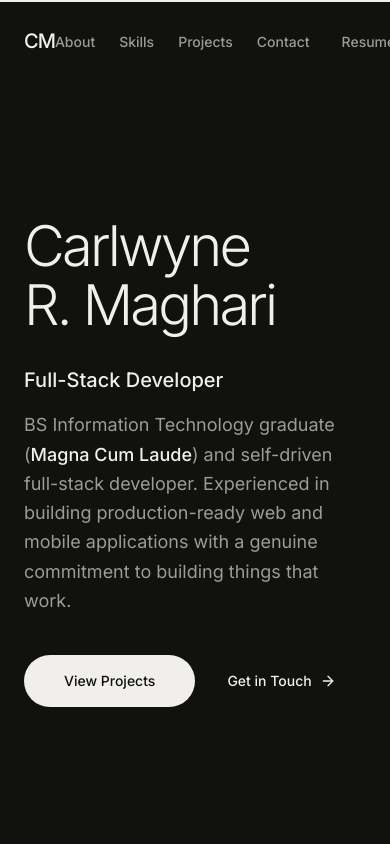
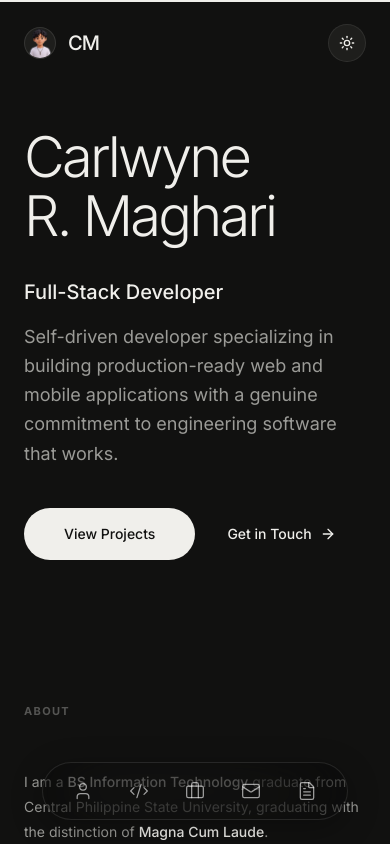
Before and after one commit to Carlwyne-Dev/carlwyne-dev, a Next.js app: page / in a window 390 px wide. Shown: the top 844 px of the page. Built offline with nearby package versions, Linux system fonts and the light colour scheme.

Commit message:
Add files via upload

```diff
--- a/app/globals.css
+++ b/app/globals.css
@@ -47,6 +47,16 @@ a, button, [role="button"] {
     scroll-behavior: smooth;
   }
 
+  body, section, article, div, p, span, h1, h2, h3, a, button, svg {
+    transition-property: background-color, color, border-color, stroke, fill;
+    transition-duration: 200ms;
+    transition-timing-function: ease-in-out;
+  }
+
+  #custom-cursor, #custom-cursor * {
+    transition: none !important;
+  }
+
   * {
     border-color: var(--border);
   }
--- a/components/About.tsx
+++ b/components/About.tsx
@@ -11,13 +11,13 @@ const stats = [
 
 export default function About() {
   return (
-    <section id="about" className="py-32 flex justify-center" suppressHydrationWarning>
+    <section id="about" className="py-16 md:py-32 flex justify-center" suppressHydrationWarning>
       <div className="w-full max-w-[860px] px-6" suppressHydrationWarning>
         <header className="mb-12">
           <span className="text-[11px] uppercase tracking-[0.12em] text-text-muted font-bold">About</span>
         </header>
 
-        <div className="grid md:grid-cols-2 gap-20">
+        <div className="grid md:grid-cols-2 gap-10 md:gap-20">
           <div className="space-y-6 text-text-secondary leading-[1.8] text-sm">
             <p>
               I am a <span className="text-text-primary font-medium">BS Information Technology</span> graduate from Central Philippine State University, graduating with the distinction of <span className="text-text-primary font-medium">Magna Cum Laude</span>.
--- a/components/AvatarMood.tsx
+++ b/components/AvatarMood.tsx
@@ -30,6 +30,8 @@ export default function AvatarMood() {
       transition={{ duration: 0.6, ease: [0.4, 0, 0.2, 1], delay: 0.4 }}
       onMouseEnter={handleMouseEnter}
       onMouseLeave={handleMouseLeave}
+      onTouchStart={handleMouseEnter}
+      onTouchEnd={handleMouseLeave}
       className="relative w-64 h-64 rounded-full overflow-hidden bg-background border-2 border-black dark:border-white/20 flex-shrink-0 cursor-none select-none"
     >
       <AnimatePresence mode="wait">
--- a/components/Contact.tsx
+++ b/components/Contact.tsx
@@ -47,7 +47,7 @@ export default function Contact() {
   };
 
   return (
-    <section id="contact" className="py-32 flex justify-center bg-background" suppressHydrationWarning>
+    <section id="contact" className="py-16 md:py-32 flex justify-center bg-background" suppressHydrationWarning>
       <div className="w-full max-w-[860px] px-6" suppressHydrationWarning>
         <header className="mb-20">
           <span className="text-[11px] uppercase tracking-[0.12em] text-text-muted font-bold mb-6 block">Contact</span>
--- a/components/Hero.tsx
+++ b/components/Hero.tsx
@@ -2,7 +2,6 @@
 
 import { motion } from "framer-motion";
 import { ArrowRight } from "lucide-react";
-import AvatarMood from "@/components/AvatarMood";
 
 const container = {
   hidden: { opacity: 0 },
@@ -23,12 +22,12 @@ const item = {
 
 export default function Hero() {
   return (
-    <section className="min-h-screen flex items-center justify-center pt-20" suppressHydrationWarning>
+    <section className="min-h-[75vh] md:min-h-screen flex items-start md:items-center justify-center pt-32 pb-12 md:py-0" suppressHydrationWarning>
       <motion.div
         variants={container}
         initial="hidden"
         animate="show"
-        className="w-full max-w-[860px] px-6 flex items-start justify-between gap-12"
+        className="w-full max-w-[860px] px-6 flex flex-col md:flex-row items-start justify-between gap-12"
         suppressHydrationWarning
       >
         {/* Left — Text */}
@@ -43,7 +42,7 @@ export default function Hero() {
           <motion.div variants={item} className="mb-10">
             <h2 className="text-xl font-medium text-text-primary mb-4">Full-Stack Developer</h2>
             <p className="text-lg text-text-secondary max-w-xl leading-relaxed">
-              BS Information Technology graduate (<span className="text-text-primary font-medium">Magna Cum Laude</span>) and self-driven full-stack developer. Experienced in building production-ready web and mobile applications with a genuine commitment to building things that work.
+              Self-driven developer specializing in building production-ready web and mobile applications with a genuine commitment to engineering software that works.
             </p>
           </motion.div>
 
@@ -69,10 +68,6 @@ export default function Hero() {
           </motion.div>
         </div>
 
-        {/* Right — Large Avatar */}
-        <motion.div variants={item} className="hidden md:flex flex-shrink-0">
-          <AvatarMood />
-        </motion.div>
       </motion.div>
     </section>
   );
--- a/components/Navbar.tsx
+++ b/components/Navbar.tsx
@@ -1,8 +1,8 @@
 "use client";
 
 import { useState, useEffect } from "react";
-import { motion } from "framer-motion";
-import { Moon, Sun } from "lucide-react";
+import { motion, AnimatePresence } from "framer-motion";
+import { Moon, Sun, User, Code2, Briefcase, Mail, FileText } from "lucide-react";
 
 const navLinks = [
   { name: "About", href: "#about" },
@@ -24,18 +24,27 @@ export default function Navbar() {
   }, [isDark]);
 
   return (
+    <>
       <nav className="fixed top-0 left-0 right-0 z-50 flex justify-center py-6" suppressHydrationWarning>
         <div className="w-full max-w-[860px] px-6 flex justify-between items-center" suppressHydrationWarning>
           <motion.div
             initial={{ opacity: 0, x: -20 }}
             animate={{ opacity: 1, x: 0 }}
-          className="text-xl font-medium tracking-tighter"
+            className="flex items-center gap-3 cursor-default"
           >
-          CM
+            <div className="w-8 h-8 rounded-full overflow-hidden border border-white/10 bg-surface">
+              <img
+                src="/av/avatar_default.png"
+                alt="Carlwyne Avatar"
+                className="w-full h-full object-cover"
+                draggable={false}
+              />
+            </div>
+            <span className="text-xl font-medium tracking-tighter">CM</span>
           </motion.div>
 
           <div className="flex items-center gap-8">
-          <ul className="flex gap-6">
+            <ul className="hidden sm:flex gap-6">
               {navLinks.map((link) => (
                 <motion.li
                   key={link.name}
@@ -55,26 +64,13 @@ export default function Navbar() {
             </ul>
 
             <div className="flex items-center gap-6">
-            <motion.div
-              initial={{ opacity: 0, y: -10 }}
-              animate={{ opacity: 1, y: 0 }}
-              transition={{ delay: 0.1 }}
-            >
-              <a
-                href="/resume.pdf"
-                target="_blank"
-                rel="noopener noreferrer"
-                className="text-sm font-medium text-text-secondary hover:text-text-primary transition-colors duration-200"
-              >
-                Resume
-              </a>
-            </motion.div>
-
+              {/* Desktop Theme Toggle */}
               <motion.button
                 initial={{ opacity: 0, scale: 0.8 }}
                 animate={{ opacity: 1, scale: 1 }}
+                whileTap={{ scale: 0.85 }}
                 onClick={() => setIsDark(!isDark)}
-              className="p-2 rounded-full bg-surface border border-border text-text-primary hover:bg-background transition-colors"
+                className="p-2.5 rounded-full bg-surface border border-border text-text-primary hover:bg-background transition-colors cursor-none"
                 aria-label="Toggle theme"
               >
                 {isDark ? <Sun size={16} /> : <Moon size={16} />}
@@ -83,5 +79,72 @@ export default function Navbar() {
           </div>
         </div>
       </nav>
+
+      {/* Mobile Floating Bottom Dock */}
+      <div
+        className={`fixed bottom-6 left-1/2 -translate-x-1/2 z-50 flex sm:hidden items-center justify-between gap-6 px-6 py-3 rounded-full backdrop-blur-2xl border ${
+          isDark
+            ? "bg-black/40 border-white/10 shadow-[0_8px_32px_rgba(0,0,0,0.3)]"
+            : "bg-white/60 border-black/5 shadow-[0_8px_32px_rgba(0,0,0,0.08)]"
+        }`}
+        suppressHydrationWarning
+      >
+        {navLinks.map((link) => {
+          const Icon = link.name === "About" ? User :
+                       link.name === "Skills" ? Code2 :
+                       link.name === "Projects" ? Briefcase : Mail;
+          return (
+            <motion.a
+              key={link.name}
+              href={link.href}
+              whileHover={{ scale: 1.15 }}
+              whileTap={{ scale: 0.85 }}
+              transition={{ type: "spring", stiffness: 400, damping: 15 }}
+              className={`p-1.5 cursor-none transition-colors ${
+                isDark ? "text-white/60 hover:text-white" : "text-black/60 hover:text-black"
+              }`}
+              aria-label={link.name}
+            >
+              <Icon size={20} strokeWidth={1.5} />
+            </motion.a>
+          );
+        })}
+
+        {/* Resume Icon */}
+        <motion.a
+          href="/resume.pdf"
+          target="_blank"
+          rel="noopener noreferrer"
+          whileHover={{ scale: 1.15 }}
+          whileTap={{ scale: 0.85 }}
+          transition={{ type: "spring", stiffness: 400, damping: 15 }}
+          className={`p-1.5 cursor-none transition-colors ${
+            isDark ? "text-white/60 hover:text-white" : "text-black/60 hover:text-black"
+          }`}
+          aria-label="Resume"
+        >
+          <FileText size={20} strokeWidth={1.5} />
+        </motion.a>
+      </div>
+
+      {/* Floating Resume Action Button (Desktop Only) */}
+      <motion.div
+        initial={{ opacity: 0, scale: 0.8 }}
+        animate={{ opacity: 1, scale: 1 }}
+        transition={{ delay: 0.5 }}
+        className="fixed bottom-6 right-6 z-50 hidden sm:block"
+        suppressHydrationWarning
+      >
+        <a
+          href="/resume.pdf"
+          target="_blank"
+          rel="noopener noreferrer"
+          className="flex items-center gap-2 px-5 py-3 rounded-full bg-text-primary text-background border border-text-primary hover:bg-background hover:text-text-primary active:scale-95 transition-all duration-300 shadow-[0_12px_24px_rgba(0,0,0,0.2)] text-xs font-semibold uppercase tracking-wider cursor-none"
+        >
+          <FileText size={14} />
+          <span>Resume</span>
+        </a>
+      </motion.div>
+    </>
   );
 }
--- a/components/Projects.tsx
+++ b/components/Projects.tsx
@@ -206,7 +206,7 @@ export default function Projects() {
   const filteredProjects = projects.filter((p) => p.category === filter);
 
   return (
-    <section id="projects" className="py-24 flex justify-center" suppressHydrationWarning>
+    <section id="projects" className="py-16 md:py-24 flex justify-center" suppressHydrationWarning>
       <div className="w-full max-w-[860px] px-6" suppressHydrationWarning>
         <header className="mb-12 flex flex-col sm:flex-row sm:items-center justify-between gap-6">
           <span className="text-[11px] uppercase tracking-[0.12em] text-text-muted font-medium">Projects</span>
--- a/components/Skills.tsx
+++ b/components/Skills.tsx
@@ -86,7 +86,7 @@ export default function Skills() {
   };
 
   return (
-    <section id="skills" className="py-32 flex justify-center" suppressHydrationWarning>
+    <section id="skills" className="py-16 md:py-32 flex justify-center" suppressHydrationWarning>
       <div className="w-full max-w-[860px] px-6" suppressHydrationWarning>
         <header className="mb-16">
           <span className="text-[11px] uppercase tracking-[0.2em] text-text-muted font-bold">Expertise</span>
```
Lines whose indentation alone changed are shown as unchanged.
